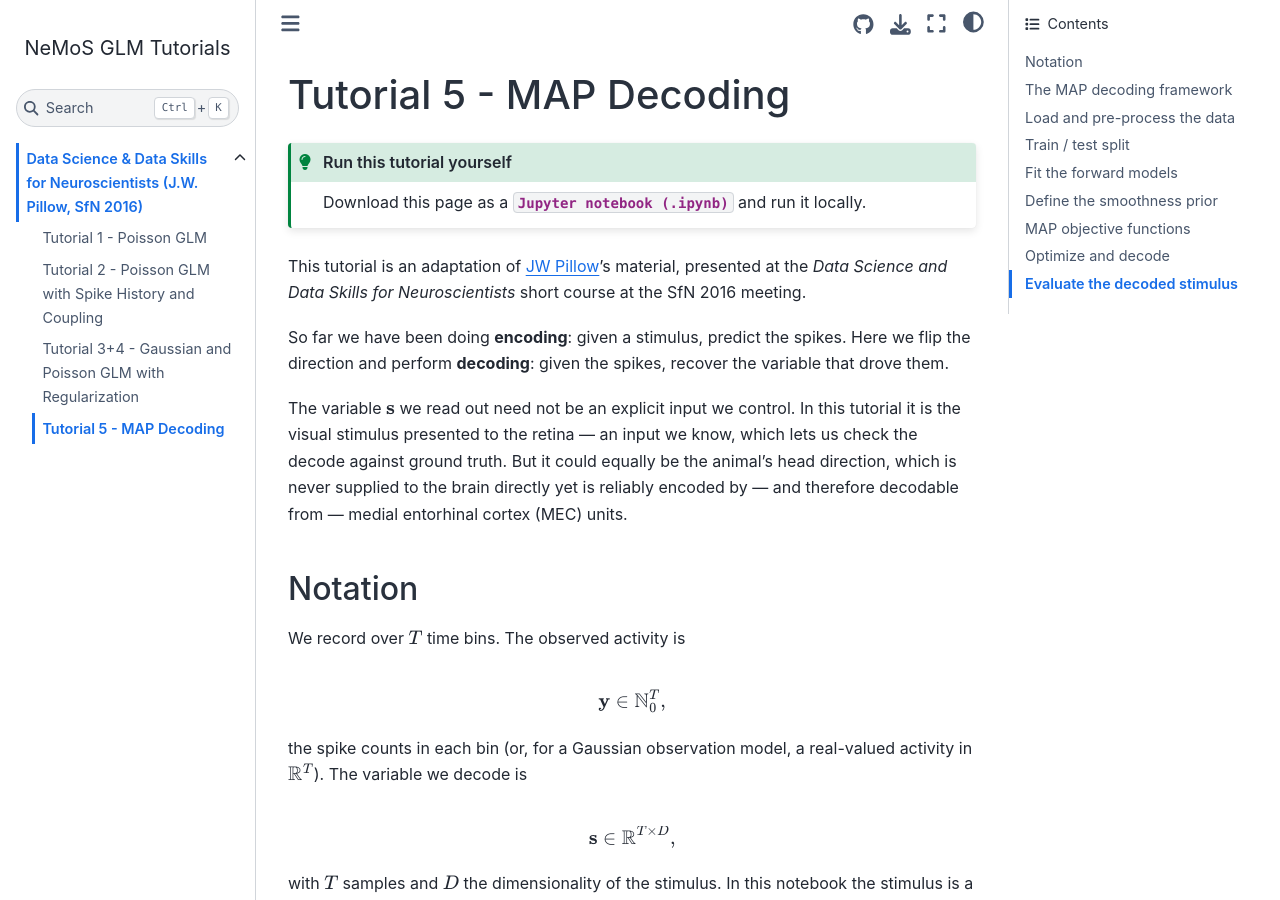
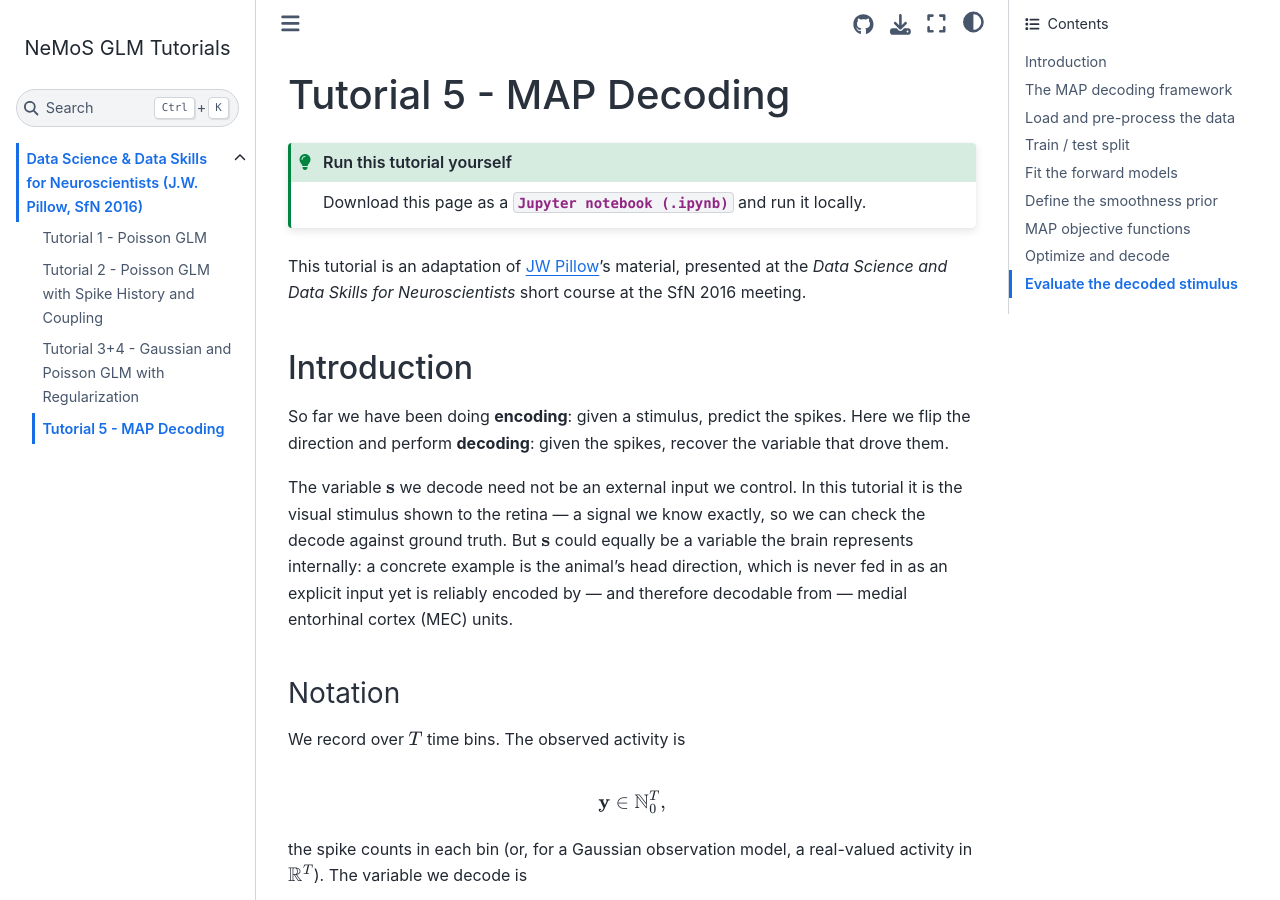
Before and after one commit to BalzaniEdoardo/nemos_glm_tutorials, a Sphinx documentation site: the page built from docs/tutorials/Sfn-2016-tutorial-GLMs/05_decoding.md, in a window 1280 px wide and 900 px high. Built offline with Sphinx 7.4.7 and the Sphinx Book theme 1.1.4, drawn with Linux system fonts in a browser that asks for light colours.

```diff
--- a/docs/tutorials/Sfn-2016-tutorial-GLMs/05_decoding.md
+++ b/docs/tutorials/Sfn-2016-tutorial-GLMs/05_decoding.md
@@ -22,9 +22,11 @@
 
 This tutorial is an adaptation of [JW Pillow](https://github.com/pillowlab/GLMspiketraintutorial_python/blob/main/tutorial5_MAPdecoding.ipynb)'s material, presented at the *Data Science and Data Skills for Neuroscientists* short course at the SfN 2016 meeting.
 
+## Introduction
+
 So far we have been doing **encoding**: given a stimulus, predict the spikes. Here we flip the direction and perform **decoding**: given the spikes, recover the variable that drove them.
 
-The variable $\mathbf{s}$ we read out need not be an explicit input we control. In this tutorial it is the visual stimulus presented to the retina — an input we know, which lets us check the decode against ground truth. But it could equally be the animal's head direction, which is never supplied to the brain directly yet is reliably encoded by — and therefore decodable from — medial entorhinal cortex (MEC) units.
+The variable $\mathbf{s}$ we decode need not be an external input we control. In this tutorial it is the visual stimulus shown to the retina — a signal we know exactly, so we can check the decode against ground truth. But $\mathbf{s}$ could equally be a variable the brain represents internally: a concrete example is the animal's head direction, which is never fed in as an explicit input yet is reliably encoded by — and therefore decodable from — medial entorhinal cortex (MEC) units.
 
 ### Notation
 
```
